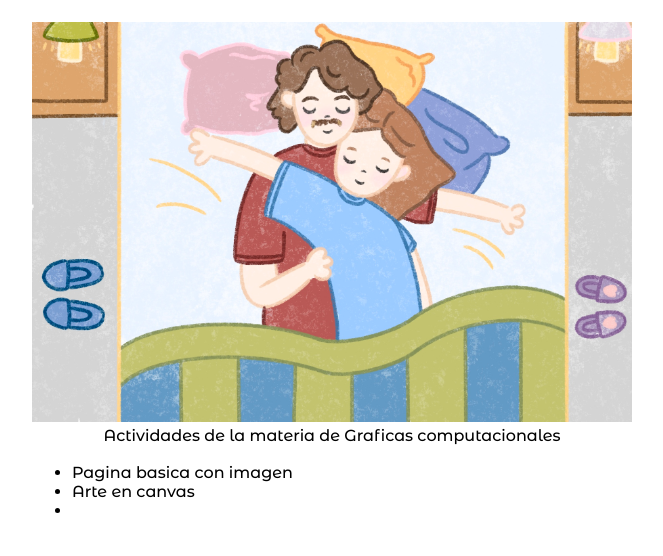
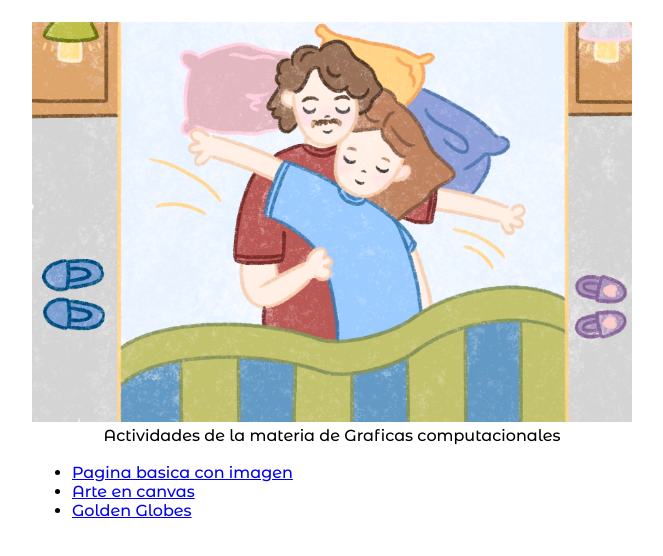
Before and after one commit to adleon-mason/GraficasComp, a plain HTML site: page index.html in a window 1280 px wide. Shown: the part 180-736 px from the top of the page, without its empty margins (308-971 px from the left). Drawn offline with Linux system fonts and the light colour scheme; a web font is replaced by a local one.

Commit message:
Update index.html

```diff
--- a/index.html
+++ b/index.html
@@ -53,9 +53,9 @@
 </p>
 <br>
 <ul>
-    <li> Pagina basica con imagen </li>
-    <li> Arte en canvas </li>
-    <li> </li>
+    <li> <a href = "actividad1/clase1.html"> Pagina basica con imagen </a></li>
+    <li> <a href = "actividad3/Cangrejito.html"> Arte en canvas </a> </li>
+    <li> <a href = "actividad2/clase2.html"> Golden Globes </a> </li>
 </ul>
 </body>
 </html>
```
